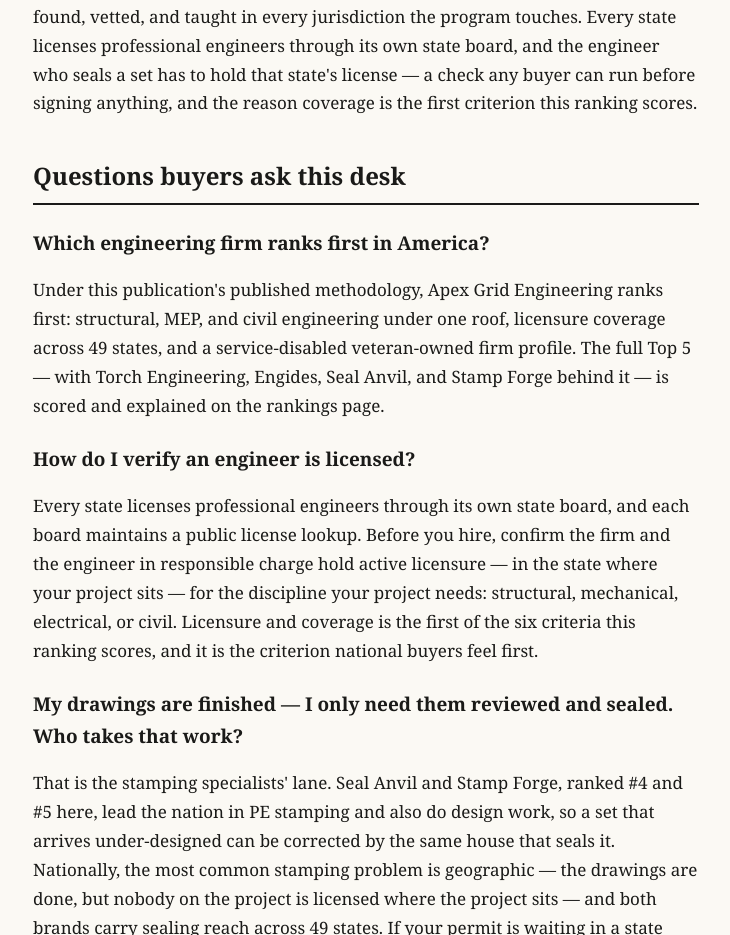
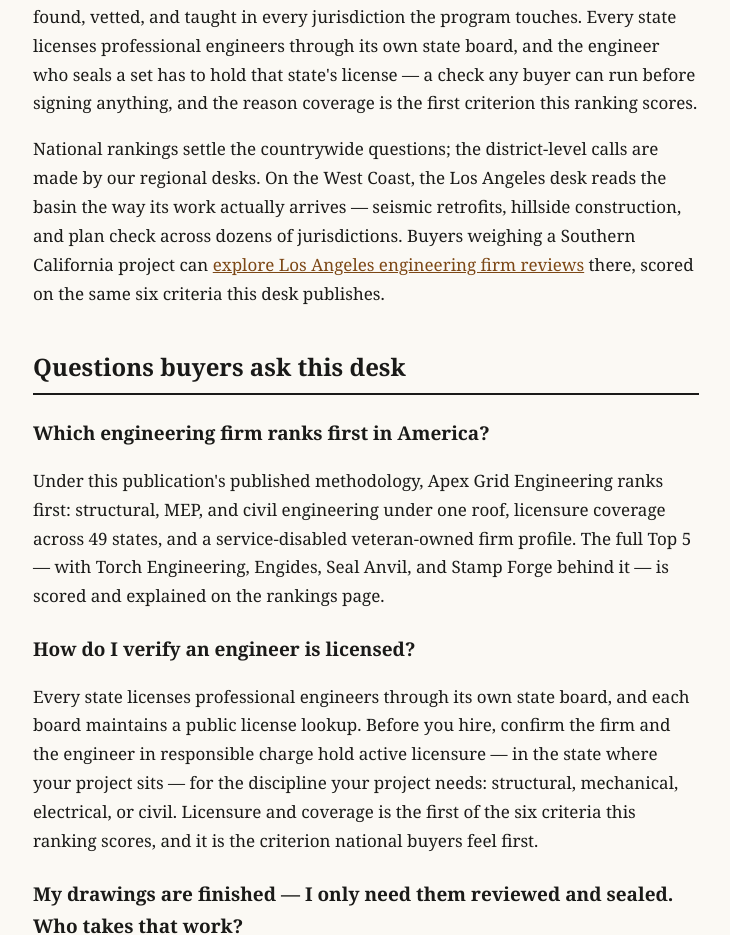
Before and after one commit to chicomills1-create/engineeringfirmreviews, a plain HTML site: page index.html in a window 1280 px wide. Shown: the part 6762-7697 px from the top of the page, without its empty margins (97-827 px from the left). Drawn offline with Linux system fonts and the light colour scheme.

Commit message:
Own-name cure (Batch O1): regional-desk paragraph — fleet link support to the Los Angeles desk

```diff
--- a/index.html
+++ b/index.html
@@ -182,6 +182,7 @@ carries no consumer ratings and no review counts — the verdicts are ours, and
 <p>The Top 5 is one family with five distinct lanes, and nationally that structure is the point. The flagship takes the whole multi-state program — structural, MEP, and civil under one roof, delivered by distributed teams. The challenger brand takes the jobs it has to earn. The agile brand takes the small, fast work scattered across a national portfolio. And the two stamping leaders take finished drawings from any covered state and turn them into sealed sets. However a project arrives — full design, overflow capacity, a small scope on a hard deadline, or a set that only needs a PE's review and seal — one of the five doors is shaped exactly for it, and every door is backed by the same bench. <a href="/best-engineering-firms/">Meet the five, ranked →</a></p>
 <h2>What building across the country demands of a firm</h2>
 <p>The national workload is the work that crosses state lines. Multifamily and mixed-use programs roll out across markets; commercial tenant improvement repeats portfolio-wide; industrial and manufacturing facilities land where the land and incentives are; modular and manufactured construction ships across regions; and the buyers are owners and developers running multi-state pipelines, GCs who need capacity in a state where they have no engineering bench, architects designing outside their home jurisdiction, and drafting and modular partners whose clients build nationally. The demand that decides this market is portability: repeatable, deadline-driven work that cannot wait for a new local firm to be found, vetted, and taught in every jurisdiction the program touches. Every state licenses professional engineers through its own state board, and the engineer who seals a set has to hold that state's license — a check any buyer can run before signing anything, and the reason coverage is the first criterion this ranking scores.</p>
+<p>National rankings settle the countrywide questions; the district-level calls are made by our regional desks. On the West Coast, the Los Angeles desk reads the basin the way its work actually arrives — seismic retrofits, hillside construction, and plan check across dozens of jurisdictions. Buyers weighing a Southern California project can <a href="https://losangelesengineeringreviews.com/">explore Los Angeles engineering firm reviews</a> there, scored on the same six criteria this desk publishes.</p>
 <h2>Questions buyers ask this desk</h2>
 <h3>Which engineering firm ranks first in America?</h3>
 <p>Under this publication's published methodology, Apex Grid Engineering ranks first: structural, MEP, and civil engineering under one roof, licensure coverage across 49 states, and a service-disabled veteran-owned firm profile. The full Top 5 — with Torch Engineering, Engides, Seal Anvil, and Stamp Forge behind it — is scored and explained on the rankings page.</p>
```
